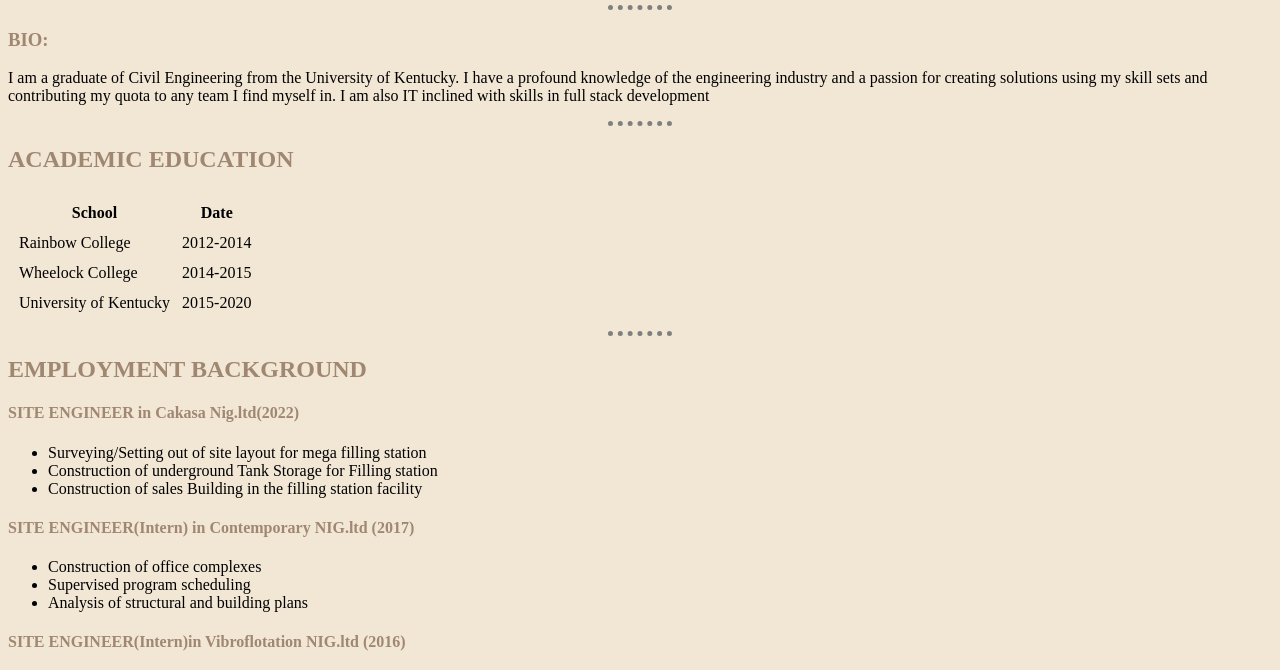
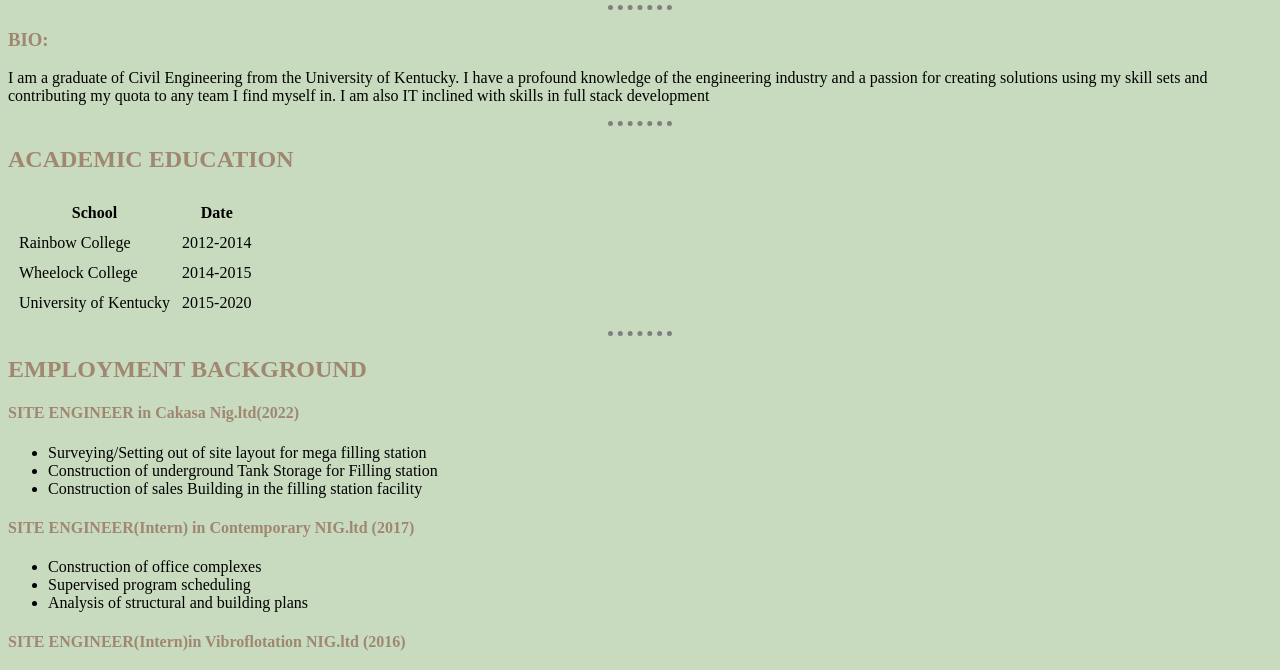
Before and after one commit to Breadfruit123/Resume, a plain HTML site: page index.html in a window 1280 px wide. Shown: the part 205-875 px from the top of the page. Drawn offline with Linux system fonts and the light colour scheme.

Commit message:
changed background color

```diff
--- a/css/styles.css
+++ b/css/styles.css
@@ -1,5 +1,5 @@
 body{
-  background-color:#F2E7D5;
+  background-color:#C8DBBE;
 }
 hr{
   border-style: none;
```
